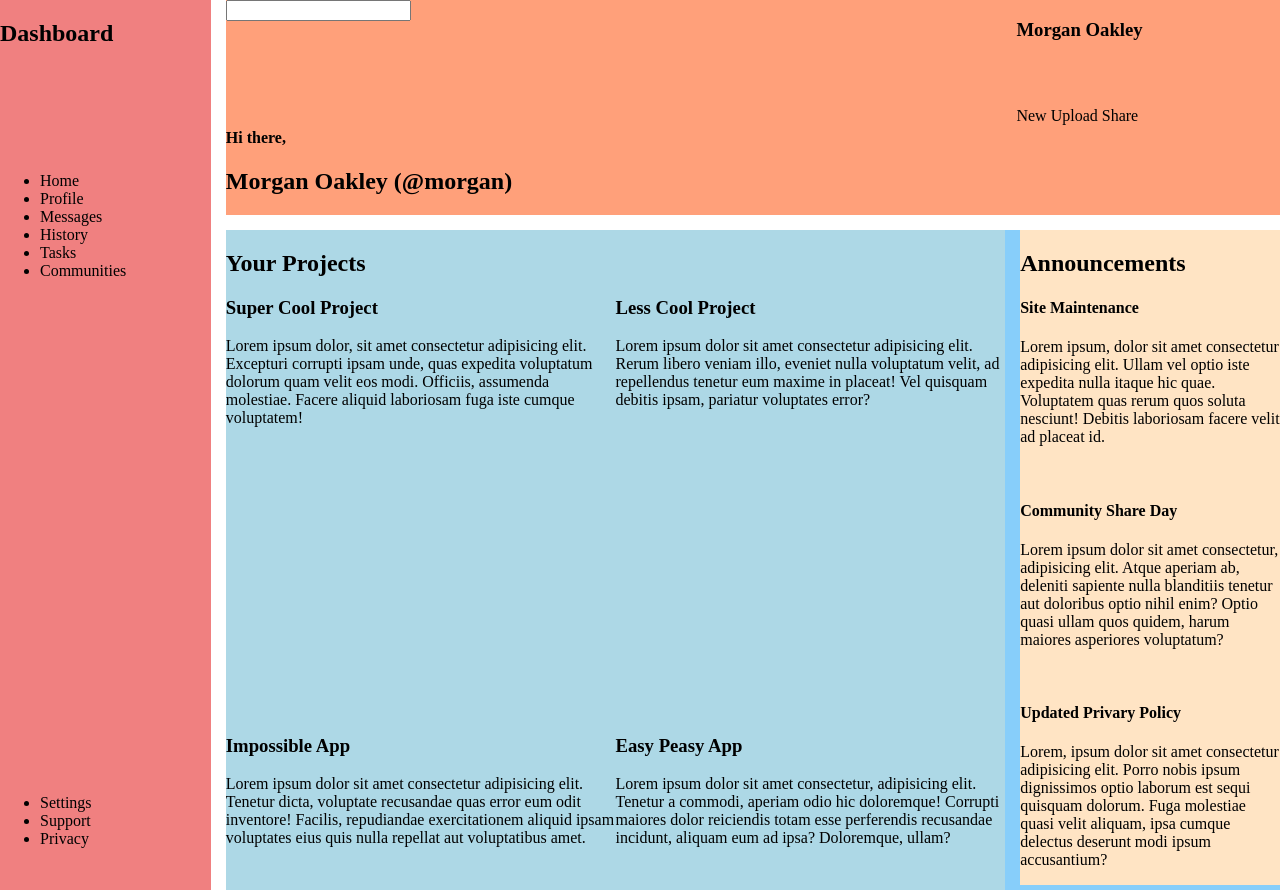
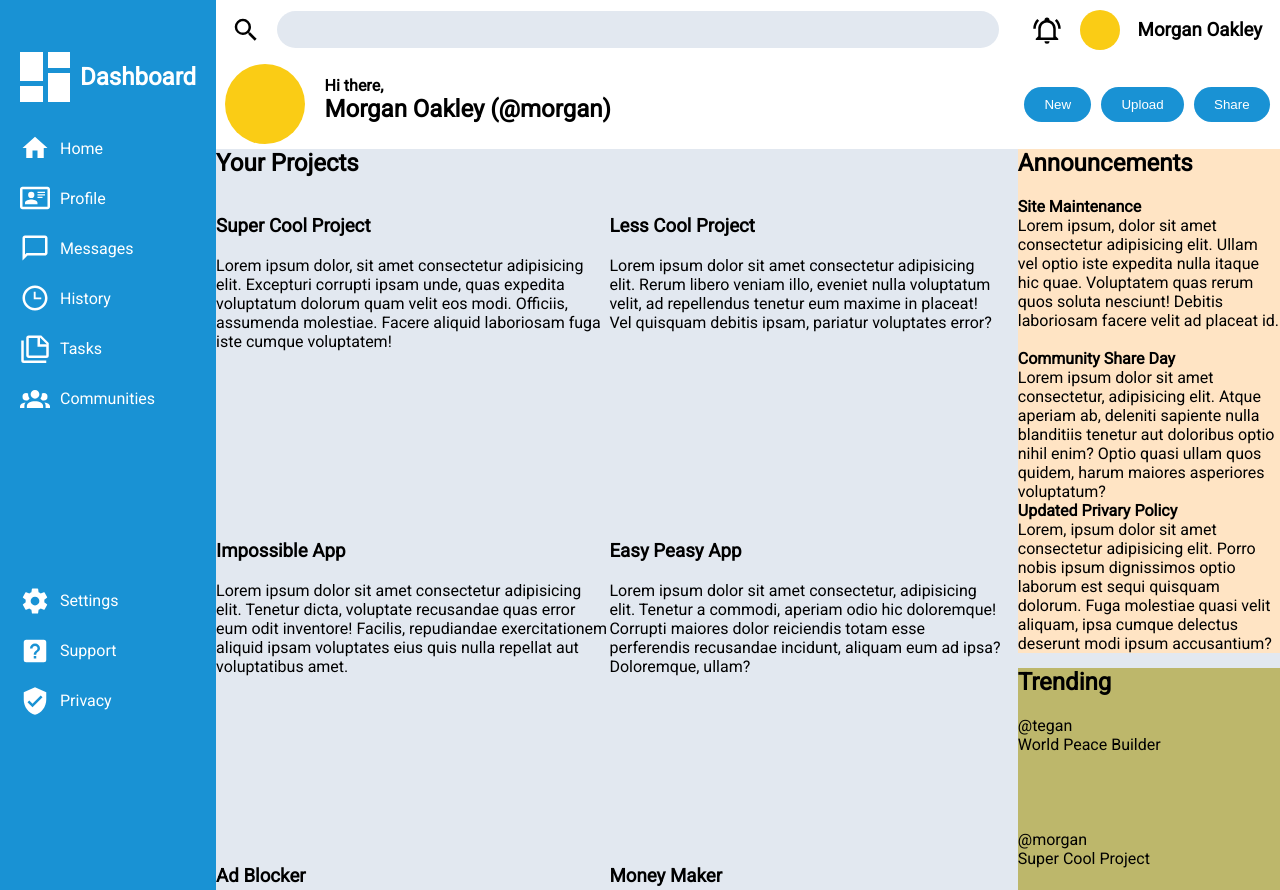
Before and after one commit to jc-cole/odin-dashboard, a plain HTML site: page index.html in a window 1280 px wide. Shown: the top 890 px of the page. Drawn offline with Linux system fonts and the light colour scheme.

Commit message:
Large commit, style sidebar and header, add font

```diff
--- a/index.html
+++ b/index.html
@@ -8,12 +8,12 @@
 </head>
 <body>
     <header>
-        <nav id="search">
-            <div class="search-button"></div>
+        <nav class="search">
+            <img class="search-button" src="./images/magnify.svg" alt="search">
             <input class="search-bar" type="text">
         </nav>
         <div class="next-to-search">
-            <div class="bell-icon"></div>
+            <img class="bell-button" src="./images/bell-ring-outline.svg" alt="bell">
             <div class="pfp"></div>
             <h3 class="user-name">Morgan Oakley</h3>
         </div>
@@ -25,54 +25,59 @@
             </div>
         </div>
         <div class="header-buttons">
-            <buttons>New</buttons>
-            <buttons>Upload</buttons>
-            <buttons>Share</buttons>
+            <button>New</button>
+            <button>Upload</button>
+            <button>Share</button>
         </div>
     </header>
 
     <nav class="sidebar">
         <div class="logo">
-            <div class="image"></div>
+            <div class="box-thing">
+                <div id="one"></div>
+                <div id="two"></div>
+                <div id="three"></div>
+                <div id="four"></div>
+            </div>
             <h2>Dashboard</h2>
         </div>
         <ul class="option-group-1">
             <li class="option">
-                <div class="option-icon"></div>
+                <img class="option-icon" alt="" src="./images/home.svg">
                 <div class="option-title">Home</div>
             </li>
             <li class="option">
-                <div class="option-icon"></div>
+                <img class="option-icon" alt="" src="images/card-account-details-outline.svg">
                 <div class="option-title">Profile</div>
             </li>
             <li class="option">
-                <div class="option-icon"></div>
+                <img class="option-icon" alt="" src="images/message-outline.svg">
                 <div class="option-title">Messages</div>
             </li>
             <li class="option">
-                <div class="option-icon"></div>
+                <img class="option-icon" alt="" src="images/clock-time-three-outline.svg">
                 <div class="option-title">History</div>
             </li>
             <li class="option">
-                <div class="option-icon"></div>
+                <img class="option-icon" alt="" src="images/note-multiple-outline.svg">
                 <div class="option-title">Tasks</div>
             </li>
             <li class="option">
-                <div class="option-icon"></div>
+                <img class="option-icon" alt="" src="images/account-group.svg">
                 <div class="option-title">Communities</div>
             </li>
         </ul>
         <ul class="option-group-2">
             <li class="option">
-                <div class="option-icon"></div>
+                <img class="option-icon" alt="" src="images/cog.svg">
                 <div class="option-title">Settings</div>
             </li>
             <li class="option">
-                <div class="option-icon"></div>
+                <img class="option-icon" alt="" src="images/help-box.svg">
                 <div class="option-title">Support</div>
             </li>
             <li class="option">
-                <div class="option-icon"></div>
+                <img class="option-icon" alt="" src="images/shield-check.svg">
                 <div class="option-title">Privacy</div>
             </li>
         </ul>
--- a/style.css
+++ b/style.css
@@ -1,53 +1,203 @@
+@font-face {
+    font-family: "Roboto";
+    src: url(./Roboto-Regular.ttf);
+}
+
+h1, h2, h2, h4, h5, p, ul{
+    margin: 0px;
+    padding: 0px;
+}
+
+ul {
+    width: 100%;
+}
+
+
+:root {
+    --icon-size: 30px;
+    --pfp-size: 40px;
+    --blue: #1992d4;
+    --yellow: #facc15;
+    --white: #ffffff;
+    --grey: #e2e8f0;
+    font-family: "Roboto";
+}
+
 body {
     height: 100vh;
     display: grid;
     grid-template-columns: 1fr 5fr;
     grid-template-rows: 1fr 5fr;
-    gap: 15px;
     margin: 0px;
 }
 
 nav.sidebar {
-    background-color: lightcoral;
+    background-color: var(--blue);
+    color: var(--white);
     grid-column: 1;
     grid-row: 1 / 3;
 
     display: grid;
+    padding: 20px;
     grid-template-rows: 1fr 4fr 5fr;
 }
 
+nav.sidebar ul {
+    list-style: none;
+}
+
+nav.sidebar .option {
+    display: flex;
+    gap: 10px;
+    align-items: center;
+    margin-bottom: 20px;
+}
+
+nav.sidebar img {
+    width: var(--icon-size);
+    height: var(--icon-size);
+
+    /* lazy way of turning all of the svg icons from black to white */
+    filter: invert(100%) sepia(28%) saturate(190%) hue-rotate(197deg) brightness(114%) contrast(100%);
+}
+
+
+.logo {
+    display: flex;
+    gap: 10px;
+    align-items: center;
+    justify-content: left;
+}
+
+.box-thing {
+    display: grid;
+    grid-template-columns: 1fr 1fr;
+    grid-template-rows: 1fr 0.5fr 1fr;
+    gap: 5px;
+
+    width: 50px;
+    height: 50px;
+
+}
+
+.box-thing div {
+    background-color: white;
+}
+
+.box-thing #one {
+    grid-row: 1 / 3;
+    grid-column: 1;
+}
+
+.box-thing #two {
+    grid-row: 3;
+    grid-column: 1;
+}
+
+.box-thing #three {
+    grid-row: 1;
+    grid-column: 2;
+}
+
+.box-thing #four {
+    grid-row: 2 / 4;
+    grid-column: 2;
+}
+
+
 header {
-    background-color: lightsalmon;
+    background-color: var(--white);
 
     display: grid;
-    grid-template: 1fr 1fr / 3fr 1fr;
+    grid-template: 2fr 3fr / 3fr 1fr;
 
     grid-column: 2;
     grid-row: 1;
 }
 
 .search {
+    display: flex;
     grid-column: 1;
     grid-row: 1;
+    align-items: center;
+    justify-content: space-evenly;
+}
+
+.search-button {
+    height: var(--icon-size);
+    width: var(--icon-size);
+}
+
+.search-bar {
+    height: 35px;
+    background-color: var(--grey);
+    width: 90%;
+    border-radius: 50px;
+    border-style: none;
 }
 
 .next-to-search {
     grid-column: 2;
     grid-row: 1;
+
+    display: flex;
+    justify-content: space-evenly;
+    align-items: center;
+}
+
+.next-to-search .pfp {
+    border-radius: 100%;
+    background-color: var(--yellow);
+    width: var(--pfp-size);
+    height: var(--pfp-size);
+}
+
+.bell-button {
+    width: var(--icon-size);
+    height: var(--icon-size);
 }
 
 .profile {
     grid-column: 1;
     grid-row: 2;
+
+    display: grid;
+    grid-template-columns: 1fr 7fr;
+    grid-template-rows: 1fr;
+    align-items: center;
+    gap: 10px;
+}
+
+.profile .pfp {
+    width: calc(2 * var(--pfp-size));
+    height: calc(2 * var(--pfp-size));
+    background-color: var(--yellow);
+    border-radius: 100%;
+    justify-self: center;
+
+    grid-column: 1;
+    grid-row: 1 / 3;
 }
 
 .header-buttons {
     grid-column: 2;
     grid-row: 2;
+
+    display: flex;
+    justify-content: space-evenly;
+    align-items: center;;
+}
+
+.header-buttons button {
+    color: var(--white);
+    background-color: var(--blue);
+    border-style: none;
+    padding: 10px 20px;
+    border-radius: 30px;
 }
 
 main {
-    background-color: lightskyblue;
+    background-color: var(--grey);
 
     display: grid;
     grid-template-columns: 3fr 1fr;
@@ -59,8 +209,6 @@ main {
 }
 
 .projects {
-    background-color: lightblue;
-
     grid-column: 1;
     grid-row: 1 / 3;
 
```
Also changed, not shown: Roboto-Regular.ttf (added), images/account-group.svg (added), images/bell-ring-outline.svg (added), images/card-account-details-outline.svg (added), images/clock-time-three-outline.svg (added), images/cog.svg (added), images/help-box.svg (added), images/home.svg (added), images/magnify.svg (added), images/message-outline.svg (added), images/note-multiple-outline.svg (added), images/shield-check.svg (added).
